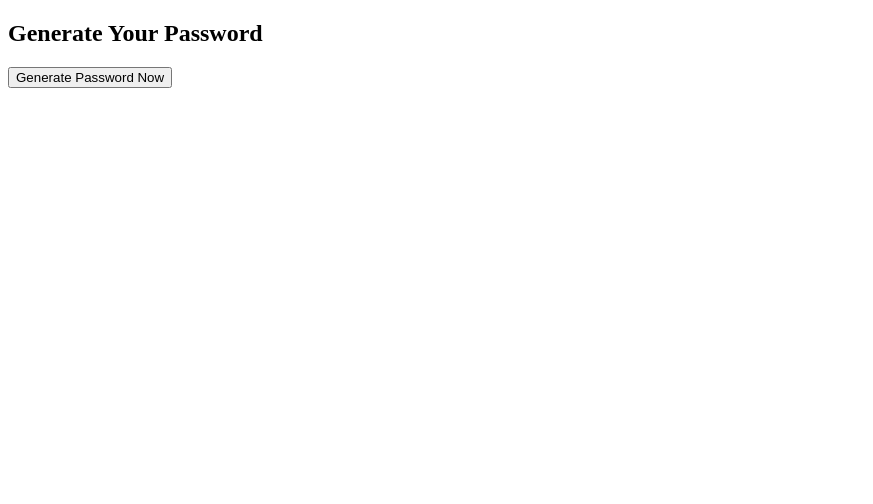
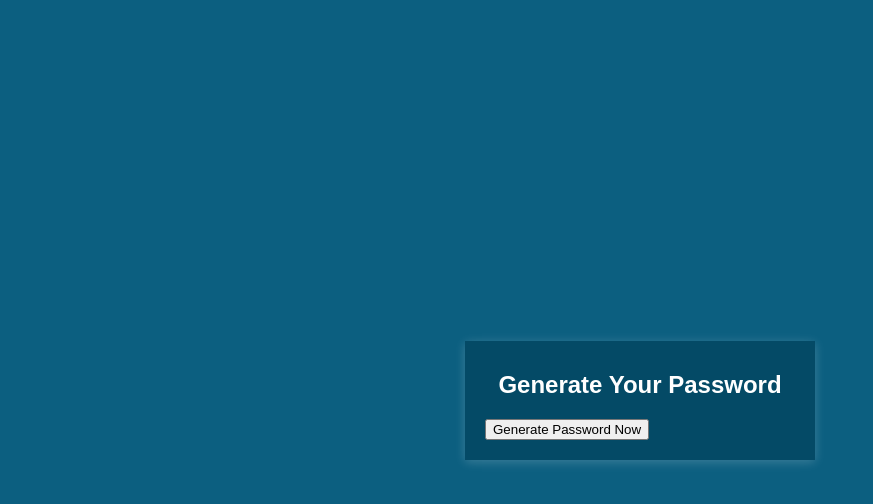
Before and after one commit to xlvxn/password-generator, a plain HTML site: page index.html in a window 1280 px wide. Shown: the whole page, without its empty margins (0-873 px from the left). Drawn offline with Linux system fonts and the light colour scheme.

Commit message:
add some css

```diff
--- a/index.html
+++ b/index.html
@@ -7,7 +7,7 @@
     <title>Password Maker</title>
 </head>
 <body>
-    <div>
+    <div class="container">
         <h2>Generate Your Password</h2>
 
         <button>
--- a/style.css
+++ b/style.css
@@ -0,0 +1,30 @@
+* {
+    box-sizing: border-box;
+}
+
+body {
+    background-color: #0c5f80;
+    color: #fff;
+    font-family: 'Muli', sans-serif;
+    display: flex;
+    flex-direction: column;
+    align-items: center;
+    justify-content: center;
+    height: 100vh;
+    overflow: hidden;
+    padding: 10px;
+    margin: 0;
+}
+
+h2 {
+    margin: 10px 0 20px;
+    text-align: center;
+}
+
+.container {
+    background-color: #044a66;
+    box-shadow: 0px 2px 10px rgba(255, 255, 255, 0.2);
+    padding: 20px;
+    width: 350px;
+    max-width: 100%;
+}
```
